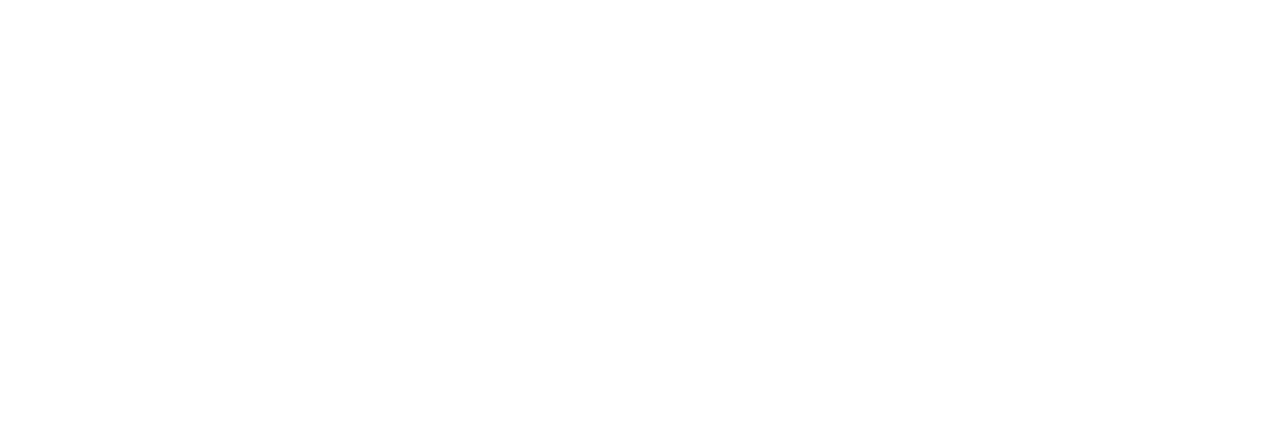
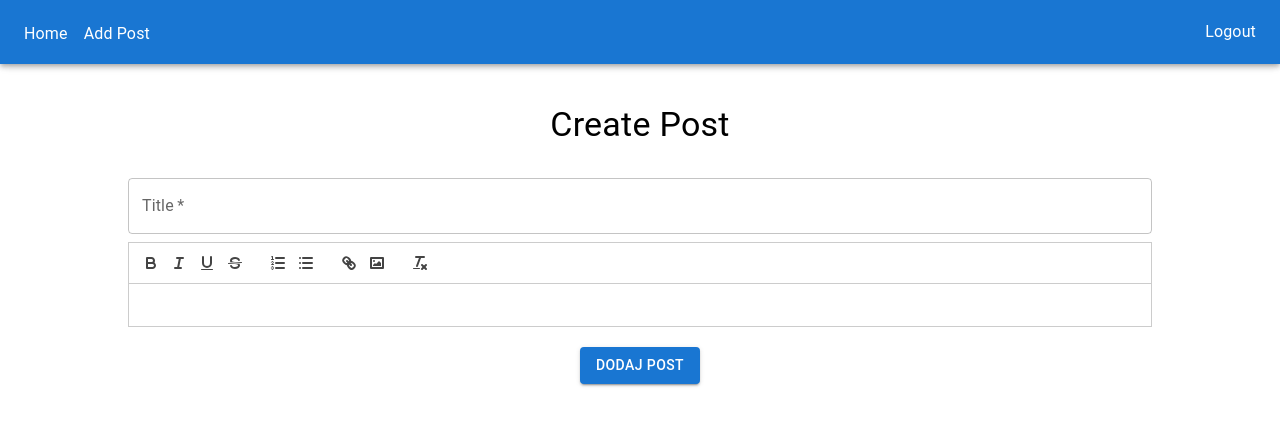
Before and after one commit to conradylx/Draft_blog_e2e, a React (Create React App) app in the folder frontend/: page /addpost in a window 1280 px wide. Before the commit this address had no page. Shown: the top 426 px of the page. Built offline with nearby package versions, Linux system fonts and the light colour scheme; the HTML template or start-up script is replaced by a standard one.

Commit message:
Added Create new post page with react-quill lib

```diff
--- a/frontend/package.json
+++ b/frontend/package.json
@@ -21,6 +21,7 @@
     "react": "^18.2.0",
     "react-dom": "^18.2.0",
     "react-query": "^3.39.3",
+    "react-quill": "^2.0.0",
     "react-router-dom": "^6.14.2",
     "react-scripts": "5.0.1",
     "styled-components": "^5.3.11",
@@ -54,7 +55,9 @@
     "@babel/preset-react": "^7.22.5",
     "@types/js-cookie": "^3.0.3",
     "babel-loader": "^9.1.3",
+    "css-loader": "^6.8.1",
     "html-webpack-plugin": "^5.5.3",
+    "style-loader": "^3.3.3",
     "ts-loader": "^9.4.4",
     "typescript": "^4.9.5",
     "webpack": "^5.88.2",
--- a/frontend/src/App.tsx
+++ b/frontend/src/App.tsx
@@ -8,6 +8,7 @@
 import Navbar from './components/organisms/Navbar/Navbar'
 import PostDetails from './components/molecules/PostDetails/PostDetails'
 import PrivateRoute from './utils/PrivateRoute'
+import AddPost from './components/organisms/AddPost/AddPost'
 
 const queryClient = new QueryClient()
 
@@ -18,8 +19,17 @@
         <Router>
           <Navbar>
             <Routes>
-              <Route path='/signin' element={<SignIn />} />
-              <Route path='/signup' element={<SignUp />} />
+              <Route path='/signin' element={
+                <PrivateRoute>
+                  <SignIn />
+                </PrivateRoute>}
+              />
+              <Route path='/signup' element={
+                <PrivateRoute>
+                  <SignUp />
+                </PrivateRoute>}
+              />
+              <Route path='/addpost' element={<AddPost />} />
               <Route path='/details/:pk' element={
                 <PrivateRoute>
                   <PostDetails />
--- /dev/null
+++ b/frontend/src/components/atoms/SanitizeContent.tsx
@@ -0,0 +1,14 @@
+import React from 'react';
+import Box from '@mui/material/Box'
+import { ISanitizeContent } from '../../utils/interfaces/posts_interfaces'
+
+function SanitizeContent({ content }: ISanitizeContent) {
+  const sanitizeContent = (html: string) => {
+    html = html.replace(/<img/g, '<img width="250px"');
+    return html.replace(/<\/?(p|div|h1)[^>]*>/g, '');
+  };
+
+  return <Box dangerouslySetInnerHTML={{ __html: sanitizeContent(content) }} />;
+}
+
+export default SanitizeContent;
--- a/frontend/src/components/molecules/PostDetails/PostDetails.tsx
+++ b/frontend/src/components/molecules/PostDetails/PostDetails.tsx
@@ -5,6 +5,7 @@
 import jwtInterceptor from '../../../utils/interceptors/jwtInterceptor'
 import Typography from '@mui/material/Typography'
 import { Container, StyledTypography } from './PostDetails.styles'
+import SanitizeContent from '../../atoms/SanitizeContent'
 
 const fetchSinglePost = async (postPk: number) => {
   const response = await jwtInterceptor.get(`http://localhost:8000/core/posts/${postPk}`)
@@ -25,8 +26,7 @@
     <Container>
       <Typography variant='h5' mt={2} mb={4}>Fetched data for ID: {pk}</Typography>
       <Typography variant='h3'>Title: {data.title}</Typography>
-      <Typography>{data.content}</Typography>
-      xxx
+      <SanitizeContent content={data.content} />
     </Container>
   )
 }
--- a/frontend/src/components/molecules/TileData.tsx
+++ b/frontend/src/components/molecules/TileData.tsx
@@ -2,12 +2,13 @@
 import Typography from '@mui/material/Typography'
 import { Box } from '@mui/material'
 import { IPostDetailsProps } from '../../utils/interfaces/posts_interfaces'
+import SanitizeContent from '../atoms/SanitizeContent'
 
 const TileData = ({ post }: IPostDetailsProps) => {
   return (
     <Box key={post.id} m={1} sx={{ boxShadow: 3, padding: 4 }}>
       <Typography variant='h5'>{post.title}</Typography>
-      <Typography>{post.content}</Typography>
+      <SanitizeContent content={post.content} />
     </Box>
   )
 }
--- /dev/null
+++ b/frontend/src/components/organisms/AddPost/AddPost.styles.ts
@@ -0,0 +1,18 @@
+import Box from '@mui/material/Box'
+import { styled } from '@mui/material'
+
+export const Container = styled(Box)({
+  display: 'flex',
+  justifyContent: 'center',
+  flexDirection: 'column',
+})
+
+export const FormBox = styled(Box)({
+  margin: '0 auto',
+  width: '80vw'
+})
+
+export const ButtonBox = styled(Box)({
+  textAlign: 'center',
+  margin: '20px 0'
+})
--- /dev/null
+++ b/frontend/src/components/organisms/AddPost/AddPost.tsx
@@ -0,0 +1,108 @@
+import React, { useState } from 'react'
+import { ICreatePost } from '../../../utils/interfaces/posts_interfaces'
+import jwtInterceptor from '../../../utils/interceptors/jwtInterceptor'
+import TextField from '@mui/material/TextField'
+import Button from '@mui/material/Button'
+import Typography from '@mui/material/Typography'
+import { ButtonBox, Container, FormBox } from './AddPost.styles'
+import ReactQuill from 'react-quill'
+import 'react-quill/dist/quill.snow.css'
+import { useNavigate } from 'react-router-dom'
+
+const createPost = async (payload: ICreatePost): Promise<ICreatePost> => {
+  const resposne = await jwtInterceptor.post('http://localhost:8000/core/posts/create', payload);
+  return resposne.data
+};
+
+const AddPost = () => {
+  const navigate = useNavigate()
+  const [formData, setFormData] = useState<ICreatePost>({
+    title: '',
+    content: '',
+  });
+
+  const [contentError, setContentError] = useState<string | null>(null);
+
+  const handleInputChange = (event: React.ChangeEvent<HTMLInputElement | HTMLTextAreaElement>) => {
+    const { name, value } = event.target;
+    setFormData({
+      ...formData,
+      [name]: value,
+    });
+  };
+
+  const handleContentChange = (content: string) => {
+    setFormData({
+      ...formData,
+      content: content,
+    });
+  };
+
+  const handleSubmit = async (event: React.FormEvent) => {
+    event.preventDefault();
+
+    if (!formData.content) {
+      setContentError('This field is required');
+      return;
+    }
+
+    setContentError(null);
+
+    try {
+      await createPost(formData).then((r) => {
+        navigate(`/details/${r.id}`)
+      });
+
+      setFormData({
+        title: '',
+        content: '',
+      });
+    } catch (error) {
+      console.error('An error occured. Description:', error);
+    }
+  };
+
+  return (
+    <Container>
+      <Typography variant={'h4'} align={'center'} mt={3} mb={2}>
+        Create Post
+      </Typography>
+      <FormBox>
+        <form onSubmit={handleSubmit}>
+          <TextField
+            fullWidth
+            id='Title'
+            name='title'
+            label='Title'
+            variant='outlined'
+            value={formData.title}
+            onChange={handleInputChange}
+            required
+            margin='normal'
+          />
+          <ReactQuill
+            value={formData.content}
+            onChange={handleContentChange}
+            theme='snow'
+            modules={{
+              toolbar: [
+                ['bold', 'italic', 'underline', 'strike'],
+                [{ list: 'ordered' }, { list: 'bullet' }],
+                ['link', 'image'],
+                ['clean'],
+              ],
+            }}
+          />
+          {contentError && <Typography color={'red'}>{contentError}</Typography>}
+          <ButtonBox>
+            <Button type='submit' variant='contained' color='primary'>
+              Dodaj Post
+            </Button>
+          </ButtonBox>
+        </form>
+      </FormBox>
+    </Container>
+  );
+};
+
+export default AddPost;
--- a/frontend/src/components/organisms/Navbar/Navbar.tsx
+++ b/frontend/src/components/organisms/Navbar/Navbar.tsx
@@ -12,17 +12,17 @@
 export default function Navbar({ children }: INavbarProps) {
   const location = useLocation()
   const { signOut } = useContext(AuthContext) as IAuthContextProps
-  const isHomePage = location.pathname === '/' || location.pathname.includes('/details')
+  const isNavbarEnabled = !['/signin', '/signup'].includes(location.pathname);
 
   return (
     <>
-      {isHomePage &&
-      <Box sx={{ flexGrow: 1 }}>
+      {isNavbarEnabled &&
+      <Box sx={{ flexGrow: 1 }} mt={10}>
         <AppBar>
           <Toolbar>
             <Typography variant='h6' component='div' sx={{ flexGrow: 1 }}>
               <StyledLink href="/" variant="body1" mr={2}>Home</StyledLink>
-              <StyledLink href="#" variant="body1">Add Post</StyledLink>
+              <StyledLink href="/addpost" variant="body1">Add Post</StyledLink>
             </Typography>
             <StyledLink href="/signin" variant="body1" onClick={signOut}>Logout</StyledLink>
           </Toolbar>
--- a/frontend/src/components/views/Home/Home.tsx
+++ b/frontend/src/components/views/Home/Home.tsx
@@ -25,7 +25,7 @@
 
   return (
     <Container>
-      <Typography variant='h3' mb={4} mt={10}>Posts</Typography>
+      <Typography variant='h3' mb={4}>Posts</Typography>
       <Tile posts={posts} />
     </Container>
   )
--- a/frontend/src/utils/PrivateRoute.tsx
+++ b/frontend/src/utils/PrivateRoute.tsx
@@ -1,4 +1,4 @@
-import { Navigate } from 'react-router-dom';
+import { Navigate } from 'react-router-dom'
 import Cookies from 'js-cookie'
 
 interface IPrivateRoute {
@@ -7,11 +7,13 @@
 
 const PrivateRoute = ({ children }: IPrivateRoute) => {
   const cookie = Cookies.get('access_token') || ''
-  return cookie && cookie.length > 0 ? (
+  // TODO: Add protection for accessing signin/signup pages while logged in
+
+  return cookie ? (
     <>{children}</>
   ) : (
-    <Navigate to="/signin" replace={true} />
-  );
-};
+    <Navigate to='/signin' replace={true} />
+  )
+}
 
-export default PrivateRoute;
+export default PrivateRoute
--- a/frontend/webpack.config.js
+++ b/frontend/webpack.config.js
@@ -35,6 +35,10 @@
           },
         ],
       },
+      {
+        test: /\.css$/,
+        use: ['style-loader', 'css-loader'],
+      },
     ],
   },
   resolve: {
```
Also changed, not shown: frontend/src/utils/interfaces/posts_interfaces.ts (+11 -3 lines).
